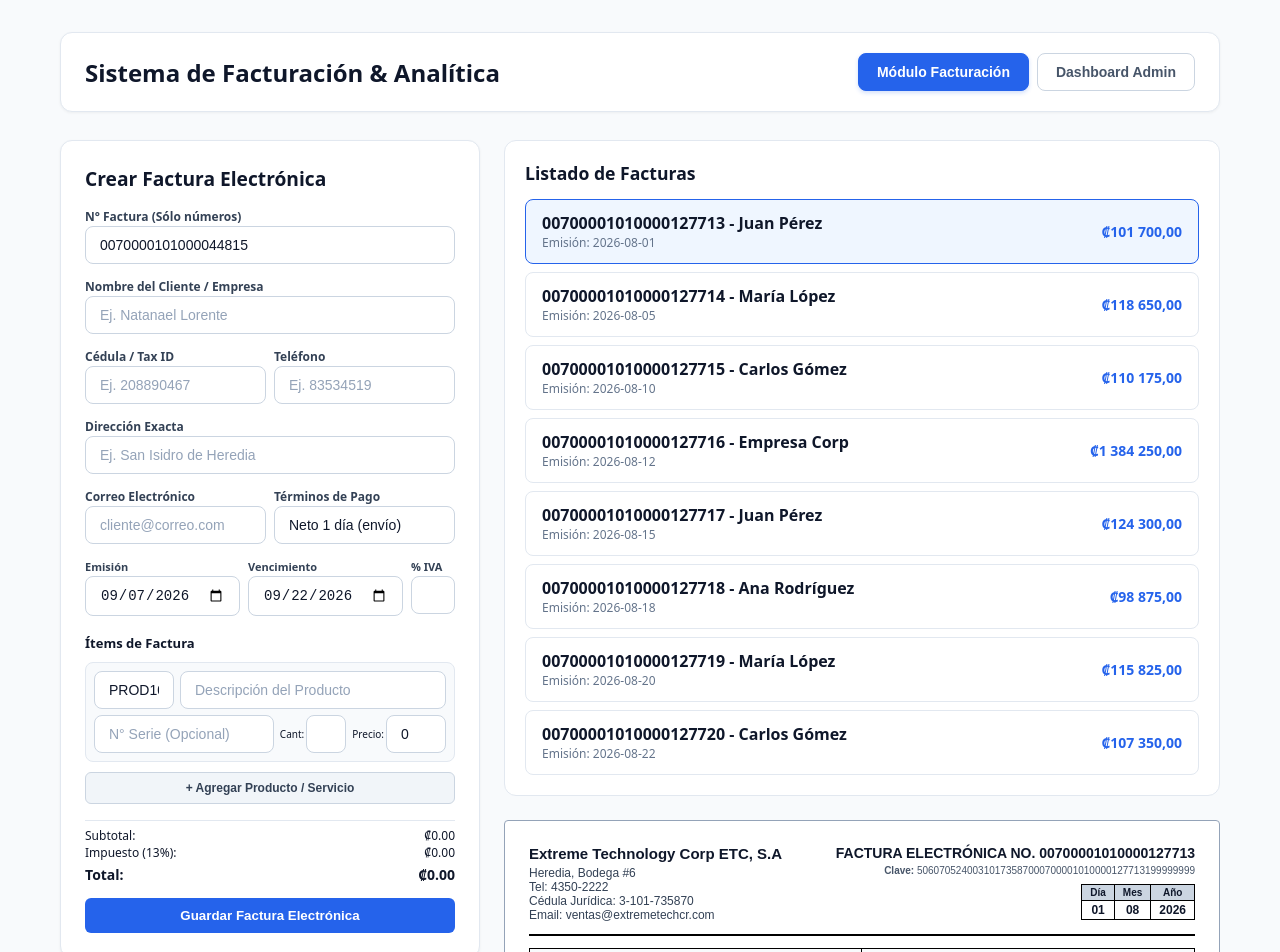
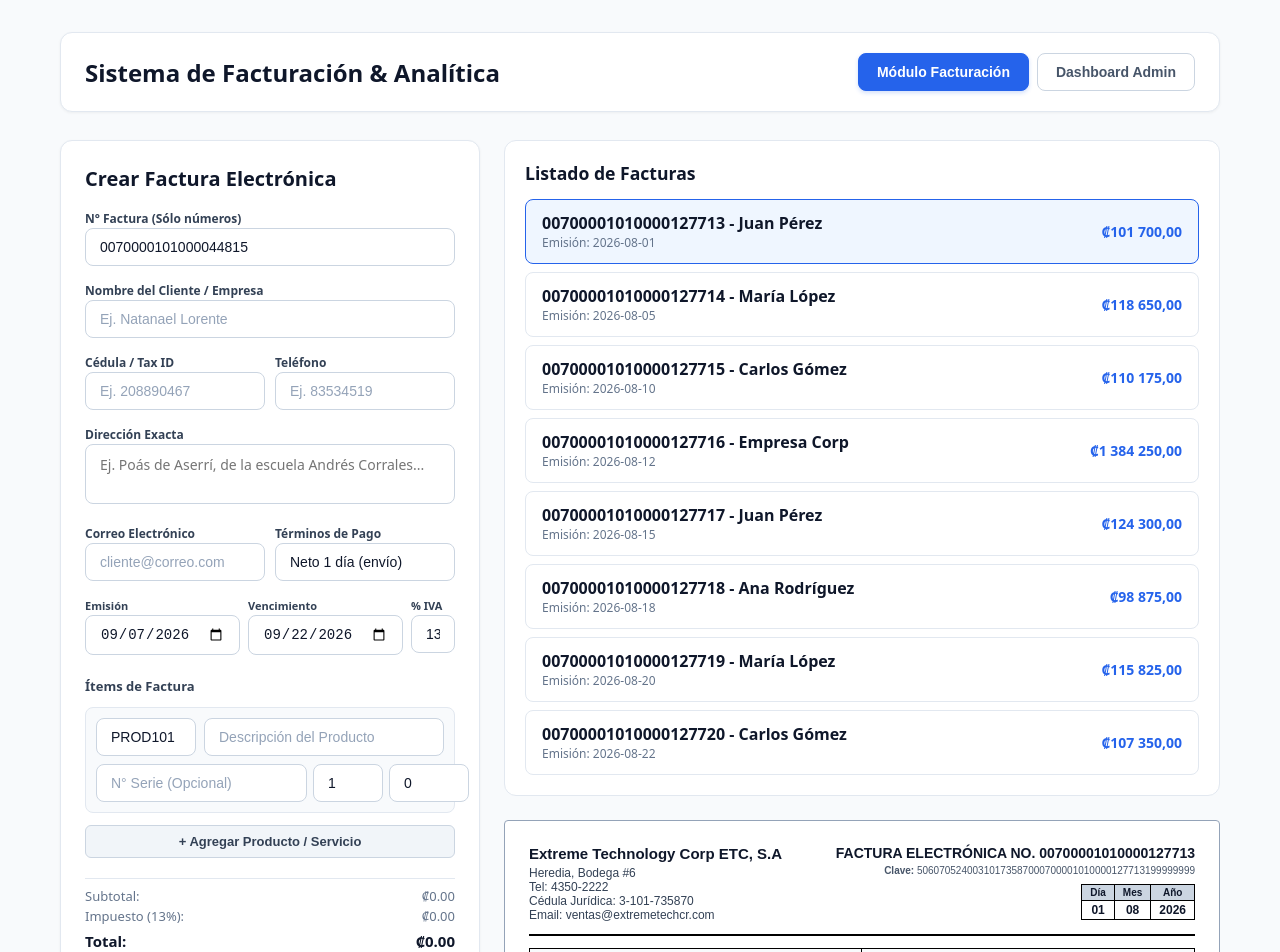
Before and after one commit to AngelDST13/Quiz3, a React (Vite) app: page / in a window 1280 px wide. Shown: the top 952 px of the page. Built offline with nearby package versions, Linux system fonts and the light colour scheme.

Commit message:
Fix: Maquetación limpia en formulario, textarea para direccion y eliminacion de spinners

```diff
--- a/src/components/InvoiceForm.jsx
+++ b/src/components/InvoiceForm.jsx
@@ -34,6 +34,12 @@ export default function InvoiceForm({ onCreateInvoice }) {
     }
   };
 
+  const allowOnlyLettersAndSpaces = (e) => {
+    if (!/[a-zA-ZáéíóúÁÉÍÓÚñÑ\s]/.test(e.key) && !['Backspace', 'Tab', 'Delete', 'ArrowLeft', 'ArrowRight'].includes(e.key)) {
+      e.preventDefault();
+    }
+  };
+
   const handleAddItem = () => {
     setItems((prev) => [
       ...prev,
@@ -64,8 +70,8 @@ export default function InvoiceForm({ onCreateInvoice }) {
 
   const handleSubmit = (e) => {
     e.preventDefault();
-    if (!clientName || !clientTaxId || !clientPhone || items.some((i) => !i.description || i.price <= 0)) {
-      alert('Por favor completa los campos requeridos y que los precios sean mayores a 0.');
+    if (!clientName.trim() || !clientTaxId || !clientPhone || items.some((i) => !i.description.trim() || i.price <= 0)) {
+      alert('Por favor completa todos los campos requeridos correctamente.');
       return;
     }
 
@@ -109,11 +115,11 @@ export default function InvoiceForm({ onCreateInvoice }) {
 
   return (
     <form onSubmit={handleSubmit}>
-      <h2 style={{ fontSize: '1.2rem', marginBottom: '12px' }}>Crear Factura Electrónica</h2>
+      <h2 style={{ fontSize: '1.25rem', marginBottom: '14px', color: '#0f172a' }}>Crear Factura Electrónica</h2>
 
-      <div style={{ display: 'flex', flexDirection: 'column', gap: '10px' }}>
+      <div style={{ display: 'flex', flexDirection: 'column', gap: '12px' }}>
         <div>
-          <label style={{ fontSize: '12px' }}>N° Factura (Sólo números)</label>
+          <label style={{ fontSize: '12px', fontWeight: '600' }}>N° Factura (Sólo números)</label>
           <input
             type="text"
             value={id}
@@ -125,20 +131,21 @@ export default function InvoiceForm({ onCreateInvoice }) {
         </div>
 
         <div>
-          <label style={{ fontSize: '12px' }}>Nombre del Cliente / Empresa</label>
+          <label style={{ fontSize: '12px', fontWeight: '600' }}>Nombre del Cliente / Empresa</label>
           <input
             type="text"
             placeholder="Ej. Natanael Lorente"
             value={clientName}
+            onKeyDown={allowOnlyLettersAndSpaces}
             onChange={(e) => setClientName(e.target.value)}
             required
             style={{ width: '100%' }}
           />
         </div>
 
-        <div style={{ display: 'grid', gridTemplateColumns: '1fr 1fr', gap: '8px' }}>
+        <div style={{ display: 'grid', gridTemplateColumns: '1fr 1fr', gap: '10px' }}>
           <div>
-            <label style={{ fontSize: '12px' }}>Cédula / Tax ID</label>
+            <label style={{ fontSize: '12px', fontWeight: '600' }}>Cédula / Tax ID</label>
             <input
               type="text"
               placeholder="Ej. 208890467"
@@ -150,7 +157,7 @@ export default function InvoiceForm({ onCreateInvoice }) {
             />
           </div>
           <div>
-            <label style={{ fontSize: '12px' }}>Teléfono</label>
+            <label style={{ fontSize: '12px', fontWeight: '600' }}>Teléfono</label>
             <input
               type="text"
               placeholder="Ej. 83534519"
@@ -164,20 +171,28 @@ export default function InvoiceForm({ onCreateInvoice }) {
         </div>
 
         <div>
-          <label style={{ fontSize: '12px' }}>Dirección Exacta</label>
-          <input
-            type="text"
-            placeholder="Ej. San Isidro de Heredia"
+          <label style={{ fontSize: '12px', fontWeight: '600' }}>Dirección Exacta</label>
+          <textarea
+            rows="2"
+            placeholder="Ej. Poás de Aserrí, de la escuela Andrés Corrales..."
             value={clientAddress}
             onChange={(e) => setClientAddress(e.target.value)}
             required
-            style={{ width: '100%' }}
+            style={{
+              width: '100%',
+              padding: '8px 12px',
+              borderRadius: '8px',
+              border: '1px solid #cbd5e1',
+              fontSize: '13px',
+              resize: 'none',
+              fontFamily: 'inherit'
+            }}
           />
         </div>
 
-        <div style={{ display: 'grid', gridTemplateColumns: '1fr 1fr', gap: '8px' }}>
+        <div style={{ display: 'grid', gridTemplateColumns: '1fr 1fr', gap: '10px' }}>
           <div>
-            <label style={{ fontSize: '12px' }}>Correo Electrónico</label>
+            <label style={{ fontSize: '12px', fontWeight: '600' }}>Correo Electrónico</label>
             <input
               type="email"
               placeholder="cliente@correo.com"
@@ -188,7 +203,7 @@ export default function InvoiceForm({ onCreateInvoice }) {
             />
           </div>
           <div>
-            <label style={{ fontSize: '12px' }}>Términos de Pago</label>
+            <label style={{ fontSize: '12px', fontWeight: '600' }}>Términos de Pago</label>
             <input
               type="text"
               value={paymentTerms}
@@ -201,15 +216,15 @@ export default function InvoiceForm({ onCreateInvoice }) {
 
         <div style={{ display: 'grid', gridTemplateColumns: '1fr 1fr 1fr', gap: '8px' }}>
           <div>
-            <label style={{ fontSize: '11px' }}>Emisión</label>
+            <label style={{ fontSize: '11px', fontWeight: '600' }}>Emisión</label>
             <input type="date" value={issueDate} onChange={(e) => setIssueDate(e.target.value)} required style={{ width: '100%' }} />
           </div>
           <div>
-            <label style={{ fontSize: '11px' }}>Vencimiento</label>
+            <label style={{ fontSize: '11px', fontWeight: '600' }}>Vencimiento</label>
             <input type="date" value={dueDate} onChange={(e) => setDueDate(e.target.value)} required style={{ width: '100%' }} />
           </div>
           <div>
-            <label style={{ fontSize: '11px' }}>% IVA</label>
+            <label style={{ fontSize: '11px', fontWeight: '600' }}>% IVA</label>
             <input
               type="number"
               value={taxRate}
@@ -220,17 +235,16 @@ export default function InvoiceForm({ onCreateInvoice }) {
           </div>
         </div>
 
-        <h4 style={{ marginTop: '8px', fontSize: '13px' }}>Ítems de Factura</h4>
+        <h4 style={{ marginTop: '10px', fontSize: '13px', color: '#334155' }}>Ítems de Factura</h4>
 
         {items.map((item) => (
-          <div key={item.id} style={{ display: 'flex', flexDirection: 'column', gap: '6px', background: '#f8fafc', padding: '8px', borderRadius: '8px', border: '1px solid #e2e8f0' }}>
-            <div style={{ display: 'flex', gap: '6px' }}>
+          <div key={item.id} style={{ display: 'flex', flexDirection: 'column', gap: '8px', background: '#f8fafc', padding: '10px', borderRadius: '8px', border: '1px solid #e2e8f0' }}>
+            <div style={{ display: 'grid', gridTemplateColumns: '100px 1fr', gap: '8px' }}>
               <input
                 type="text"
                 placeholder="Código"
                 value={item.id}
                 onChange={(e) => handleItemChange(item.id, 'id', e.target.value)}
-                style={{ width: '80px' }}
                 required
               />
               <input
@@ -238,50 +252,44 @@ export default function InvoiceForm({ onCreateInvoice }) {
                 placeholder="Descripción del Producto"
                 value={item.description}
                 onChange={(e) => handleItemChange(item.id, 'description', e.target.value)}
-                style={{ flex: 1, minWidth: 0 }}
                 required
               />
             </div>
 
-            <div style={{ display: 'flex', gap: '6px', alignItems: 'center' }}>
+            <div style={{ display: 'grid', gridTemplateColumns: '1fr 70px 80px 30px', gap: '6px', alignItems: 'center' }}>
               <input
                 type="text"
                 placeholder="N° Serie (Opcional)"
                 value={item.serial}
                 onChange={(e) => handleItemChange(item.id, 'serial', e.target.value)}
-                style={{ flex: 1, minWidth: 0 }}
               />
-              <div style={{ display: 'flex', alignItems: 'center', gap: '2px' }}>
-                <span style={{ fontSize: '10px' }}>Cant:</span>
               <input
                 type="number"
                 min="1"
+                placeholder="Cant"
                 value={item.quantity}
                 onChange={(e) => handleItemChange(item.id, 'quantity', e.target.value)}
-                  style={{ width: '40px', padding: '4px' }}
                 required
+                className="no-spinner"
               />
-              </div>
-              <div style={{ display: 'flex', alignItems: 'center', gap: '2px' }}>
-                <span style={{ fontSize: '10px' }}>Precio:</span>
               <input
                 type="number"
                 min="0"
+                placeholder="Precio"
                 value={item.price}
                 onChange={(e) => handleItemChange(item.id, 'price', e.target.value)}
-                  style={{ width: '60px', padding: '4px' }}
                 required
+                className="no-spinner"
               />
-              </div>
-              {items.length > 1 && (
+              {items.length > 1 ? (
                 <button
                   type="button"
                   onClick={() => handleRemoveItem(item.id)}
-                  style={{ background: '#ef4444', color: '#fff', border: 'none', padding: '4px 6px', borderRadius: '4px', cursor: 'pointer' }}
+                  style={{ background: '#ef4444', color: '#fff', border: 'none', height: '36px', borderRadius: '6px', cursor: 'pointer', fontWeight: 'bold' }}
                 >
                   ✕
                 </button>
-              )}
+              ) : <div />}
             </div>
           </div>
         ))}
@@ -289,22 +297,22 @@ export default function InvoiceForm({ onCreateInvoice }) {
         <button
           type="button"
           onClick={handleAddItem}
-          style={{ background: '#f1f5f9', color: '#334155', border: '1px solid #cbd5e1', padding: '8px', borderRadius: '6px', cursor: 'pointer', fontWeight: '600', fontSize: '12px' }}
+          style={{ background: '#f1f5f9', color: '#334155', border: '1px solid #cbd5e1', padding: '8px', borderRadius: '6px', cursor: 'pointer', fontWeight: '600', fontSize: '13px' }}
         >
           + Agregar Producto / Servicio
         </button>
 
-        <div style={{ marginTop: '6px', borderTop: '1px solid #e2e8f0', paddingTop: '6px', fontSize: '12px' }}>
-          <p style={{ display: 'flex', justifyContent: 'space-between' }}><span>Subtotal:</span><span>₡{subtotal.toFixed(2)}</span></p>
-          <p style={{ display: 'flex', justifyContent: 'space-between' }}><span>Impuesto ({taxRate}%):</span><span>₡{tax.toFixed(2)}</span></p>
-          <p style={{ display: 'flex', justifyContent: 'space-between', fontWeight: 'bold', fontSize: '14px', marginTop: '4px' }}>
+        <div style={{ marginTop: '8px', borderTop: '1px solid #e2e8f0', paddingTop: '8px', fontSize: '13px' }}>
+          <p style={{ display: 'flex', justifyContent: 'space-between', color: '#64748b' }}><span>Subtotal:</span><span>₡{subtotal.toFixed(2)}</span></p>
+          <p style={{ display: 'flex', justifyContent: 'space-between', color: '#64748b', marginTop: '2px' }}><span>Impuesto ({taxRate}%):</span><span>₡{tax.toFixed(2)}</span></p>
+          <p style={{ display: 'flex', justifyContent: 'space-between', fontWeight: 'bold', fontSize: '15px', marginTop: '6px', color: '#0f172a' }}>
             <span>Total:</span><span>₡{total.toFixed(2)}</span>
           </p>
         </div>
 
         <button
           type="submit"
-          style={{ background: '#2563eb', color: '#fff', border: 'none', padding: '10px', borderRadius: '6px', fontWeight: '600', cursor: 'pointer', marginTop: '4px' }}
+          style={{ background: '#2563eb', color: '#fff', border: 'none', padding: '12px', borderRadius: '8px', fontWeight: '600', cursor: 'pointer', marginTop: '6px', fontSize: '14px' }}
         >
           Guardar Factura Electrónica
         </button>
--- a/src/index.css
+++ b/src/index.css
@@ -118,3 +118,14 @@ input:focus {
 input::placeholder {
   color: #94a3b8 !important;
 }
+
+/* Quitar las flechas por defecto de los inputs numericos */
+input::-webkit-outer-spin-button,
+input::-webkit-inner-spin-button {
+  -webkit-appearance: none;
+  margin: 0;
+}
+
+input[type=number] {
+  -moz-appearance: textfield;
+}
```
Lines whose indentation alone changed are shown as unchanged.
